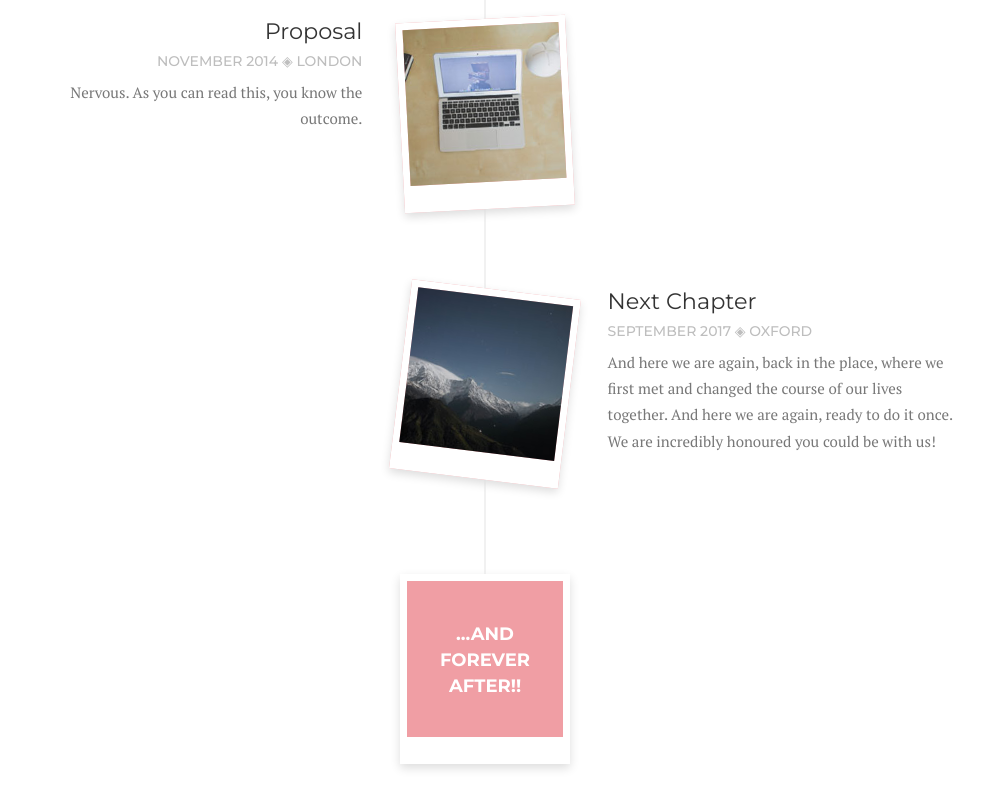
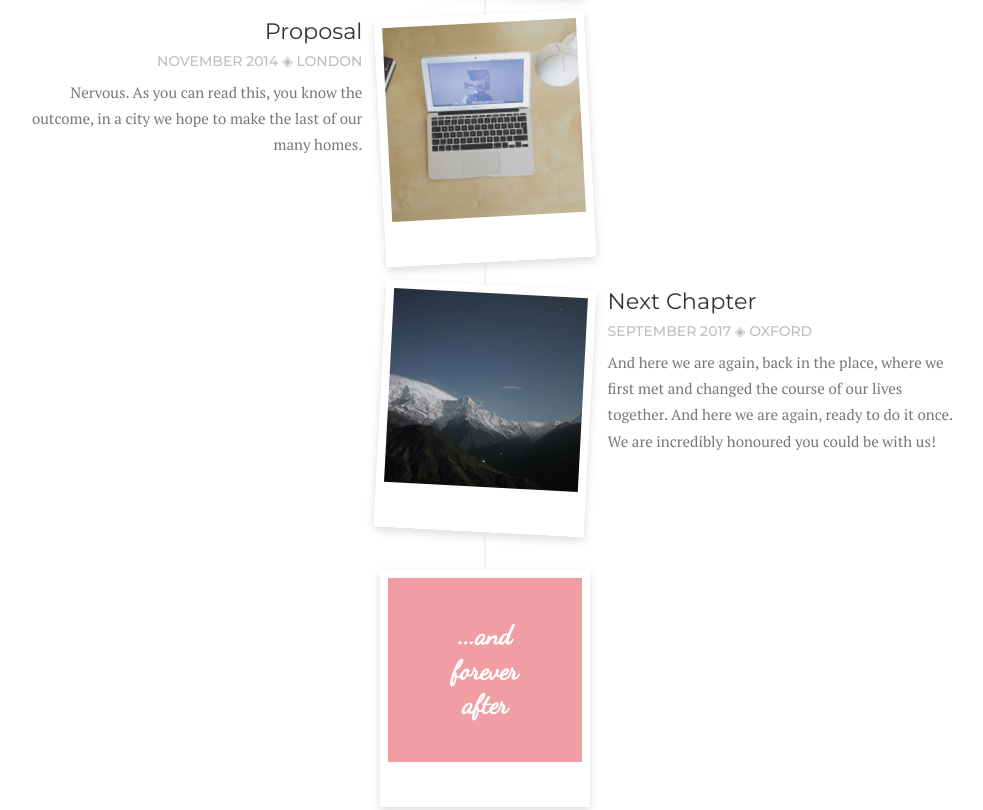
Before and after one commit to macduy/minh-hai, a website: page index.html in a window 1280 px wide. Shown: the part 1969-2779 px from the top of the page, without its empty margins (155-1138 px from the left). Drawn offline with nearby package versions, Linux system fonts and the light colour scheme; a web font is replaced by a local one.

Commit message:
Adjust sizes and margins

```diff
--- a/index.html
+++ b/index.html
@@ -248,7 +248,7 @@
                             <div class="timeline-panel">
                                 <div class="timeline-heading">
                                     <h4>Dedication</h4>
-                                    <h5 class="subheading">1988-1989 &#x25C8; Czech republic, Ukraine</h5>
+                                    <h5 class="subheading">~1983 &#x25C8; Soviet Union</h5>
                                 </div>
                                 <div class="timeline-body">
                                     <p class="text-muted">Our story couldn't start anywhere else than with our beloved parents. Decades ago, they both took the same path of emigration, to two different countries. We wouldn't be where we are today, if it weren't for their devotion, relentless hard-work and sacrifice.</p>
@@ -293,7 +293,7 @@
                                     <h5 class="subheading">November 2014 &#x25C8; London</h5>
                                 </div>
                                 <div class="timeline-body">
-                                    <p class="text-muted">Nervous. As you can read this, you know the outcome.</p>
+                                    <p class="text-muted">Nervous. As you can read this, you know the outcome, in a city we hope to make the last of our many homes.</p>
                                 </div>
                             </div>
                         </li>
@@ -312,10 +312,10 @@
                             </div>
                         </li>
                         <li class="timeline-inverted">
-                            <div class="timeline-image">
+                            <div class="timeline-image themed">
                                 <h4>...and
                                     <br/>forever
-                                    <br/>after!!</h4>
+                                    <br/>after</h4>
                             </div>
                         </li>
                     </ul>
--- a/less/agency.less
+++ b/less/agency.less
@@ -419,7 +419,7 @@ section {
         content: "";
         width: 2px;
         background-color: #f1f1f1;
-        left: 40px;
+        left: 50px;
         margin-left: -1.5px;
     }
     > li {
@@ -454,23 +454,28 @@ section {
             }
         }
         .timeline-image {
-            left: 0;
+            left: -3px;
+            top: -3pt;
             margin-left: 0;
-            width: 80px;
-            height: 85px;
+            width: 95px;
             position: absolute;
             z-index: 100;
-            background-color: @theme-primary;
+            background-color: transparent;
             color: white;
             border-radius: 0%;
-            border: 3px solid #ffffff;
-            border-bottom-width: 8px;
+            border: 4px solid #ffffff;
+            border-bottom-width: 20px;
             text-align: center;
             box-shadow: 0 3pt 7pt #dddddd;
             h4 {
-                font-size: 10px;
-                margin-top: 12px;
-                line-height: 14px;
+                .script-font;
+                text-transform: none;
+                font-size: 16pt;
+                line-height: 18pt;
+            }
+
+            &.themed {
+                background-color: @theme-primary;
             }
         }
         &.timeline-inverted > .timeline-panel {
@@ -530,16 +535,18 @@ section {
                 text-align: right;
             }
             .timeline-image {
-                width: 100px;
-                height: 110px;
+                width: 140px;
                 left: 50%;
-                margin-left: -50px;
+                margin-left: -70px;
                 border: 5px solid #ffffff;
-                border-bottom-width: 15px;
+                border-bottom-width: 30px;
+
                 h4 {
-                    font-size: 13px;
-                    margin-top: 16px;
-                    line-height: 18px;
+                    .script-font;
+                    text-transform: none;
+                    font-size: 20pt;
+                    line-height: 26pt;
+                    margin: 15pt 0pt;
                 }
             }
             &.timeline-inverted > .timeline-panel {
@@ -559,15 +566,12 @@ section {
                 padding: 0 20px 20px;
             }
             .timeline-image {
-                width: 150px;
-                height: 165px;
-                margin-left: -75px;
-                border: 7px solid #ffffff;
-                border-bottom-width: 23px;
+                width: 170px;
+                margin-left: -85px;
+                border: 6px solid #ffffff;
+                border-bottom-width: 34px;
                 h4 {
-                    font-size: 18px;
-                    margin-top: 30px;
-                    line-height: 26px;
+                    margin: 20pt 0pt;
                 }
             }
             &.timeline-inverted > .timeline-panel {
@@ -585,13 +589,12 @@ section {
                 padding: 0 20px 20px 100px;
             }
             .timeline-image {
-                width: 170px;
-                height: 190px;
-                margin-left: -85px;
-                border: 7px solid #ffffff;
-                border-bottom-width: 27px;
+                width: 210px;
+                margin-left: -105px;
+                border: 8px solid #ffffff;
+                border-bottom-width: 45px;
                 h4 {
-                    margin-top: 40px;
+                    margin: 40px 0;
                 }
             }
             &.timeline-inverted > .timeline-panel {
--- a/less/mixins.less
+++ b/less/mixins.less
@@ -69,7 +69,7 @@
 }
 
 .tilt-right {
-  transform: rotate(7deg);
+  transform: rotate(3deg);
 }
 
 .tilt-left {
```
Also changed, not shown: css/agency.css, css/agency.min.css.
